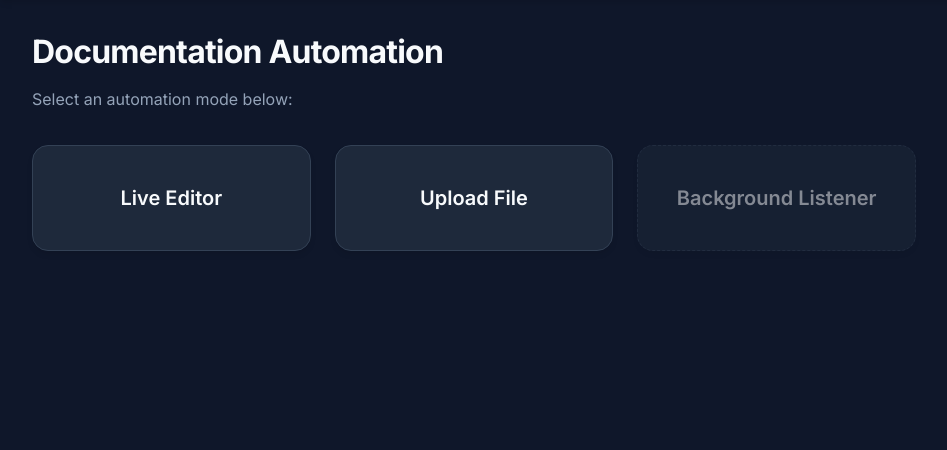
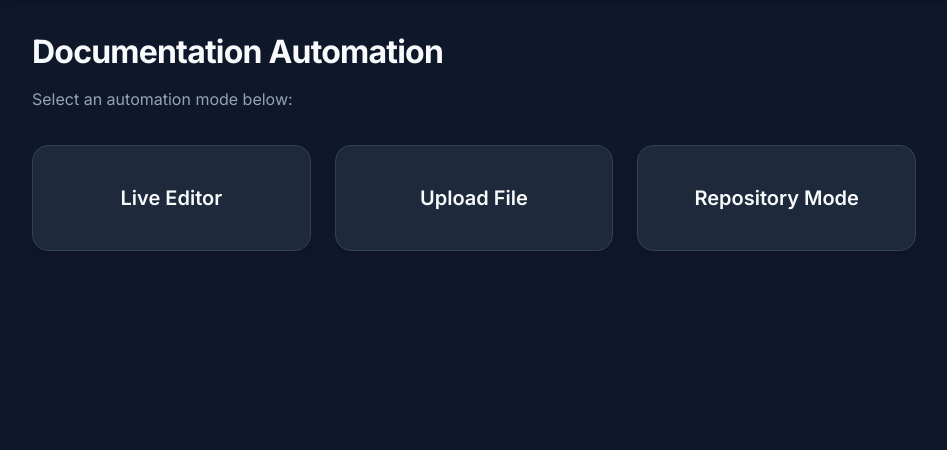
Before and after one commit to Shashwath-K/Lima-paramana, a FastAPI app: page / in a window 1280 px wide. Shown: the part 57-507 px from the top of the page, without its empty margins (0-947 px from the left). Run offline with FastAPI, Linux system fonts and the light colour scheme.

Commit message:
CI-03: Landing page updated

```diff
--- a/app/templates/landing.html
+++ b/app/templates/landing.html
@@ -17,9 +17,9 @@
         <div class="tool-title">Upload File</div>
     </a>
 
-    <!-- Background Hotkey Mode (Future) -->
-    <a href="#" class="tool-card" style="opacity: 0.5; cursor: not-allowed; border-style: dashed;">
-        <div class="tool-title">Background Listener</div>
+    <!-- Repository Mode -->
+    <a href="/repo-mode" class="tool-card">
+        <div class="tool-title">Repository Mode</div>
     </a>
 </div>
 {% endblock %}
```
